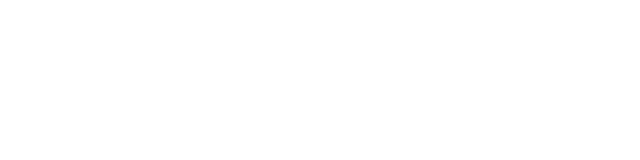
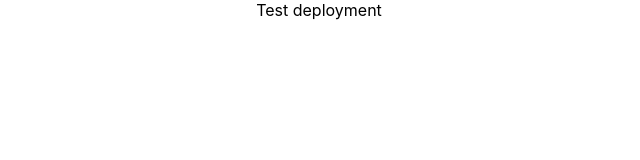
Before and after one commit to kschmitz123/diy-project-app, a React (Create React App) app in the folder client/: page / in a window 1280 px wide. Shown: the top 160 px of the page, without its empty margins (321-961 px from the left). Built offline with nearby package versions, Linux system fonts and the light colour scheme.

Commit message:
Test heroku deployment

```diff
--- a/client/src/App.js
+++ b/client/src/App.js
@@ -2,7 +2,7 @@ import "./App.css";
 import React from "react";
 
 function App() {
-  return <div className="App"></div>;
+  return <div className="App">Test deployment</div>;
 }
 
 export default App;
```
